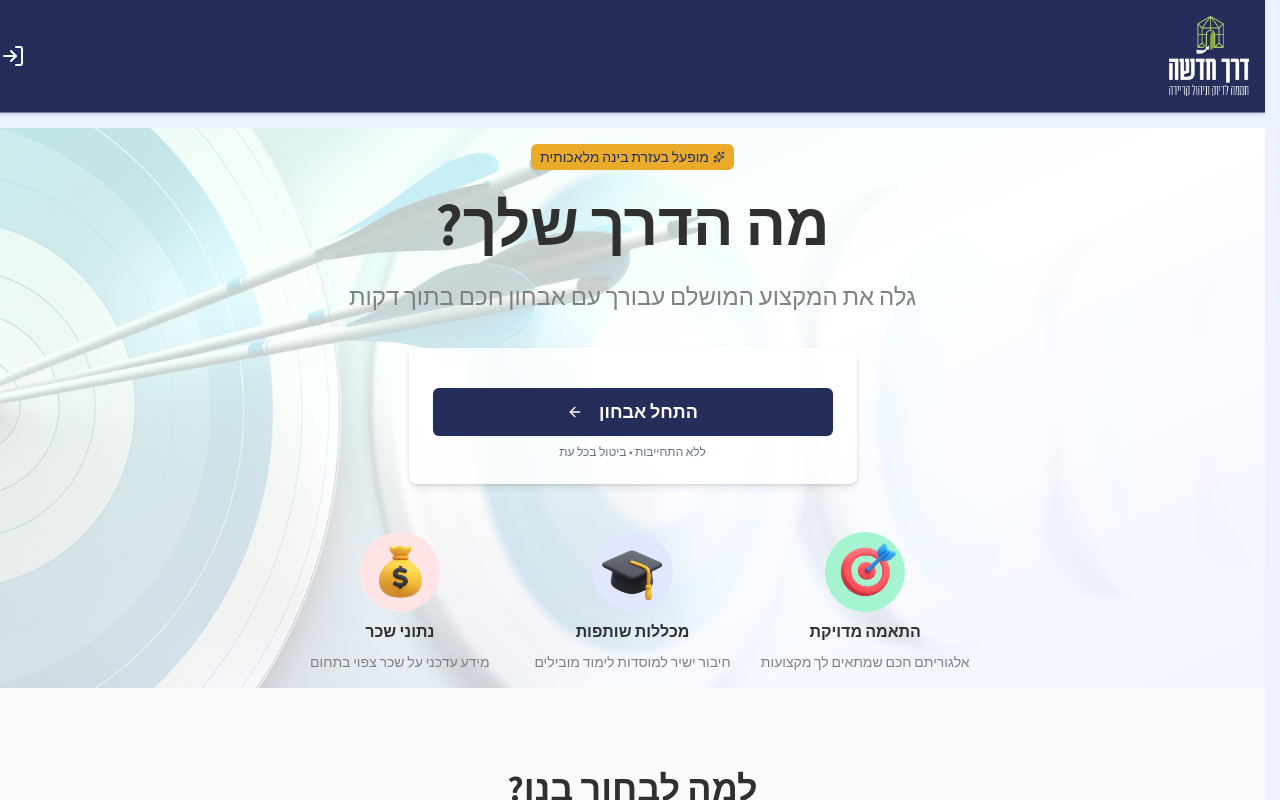
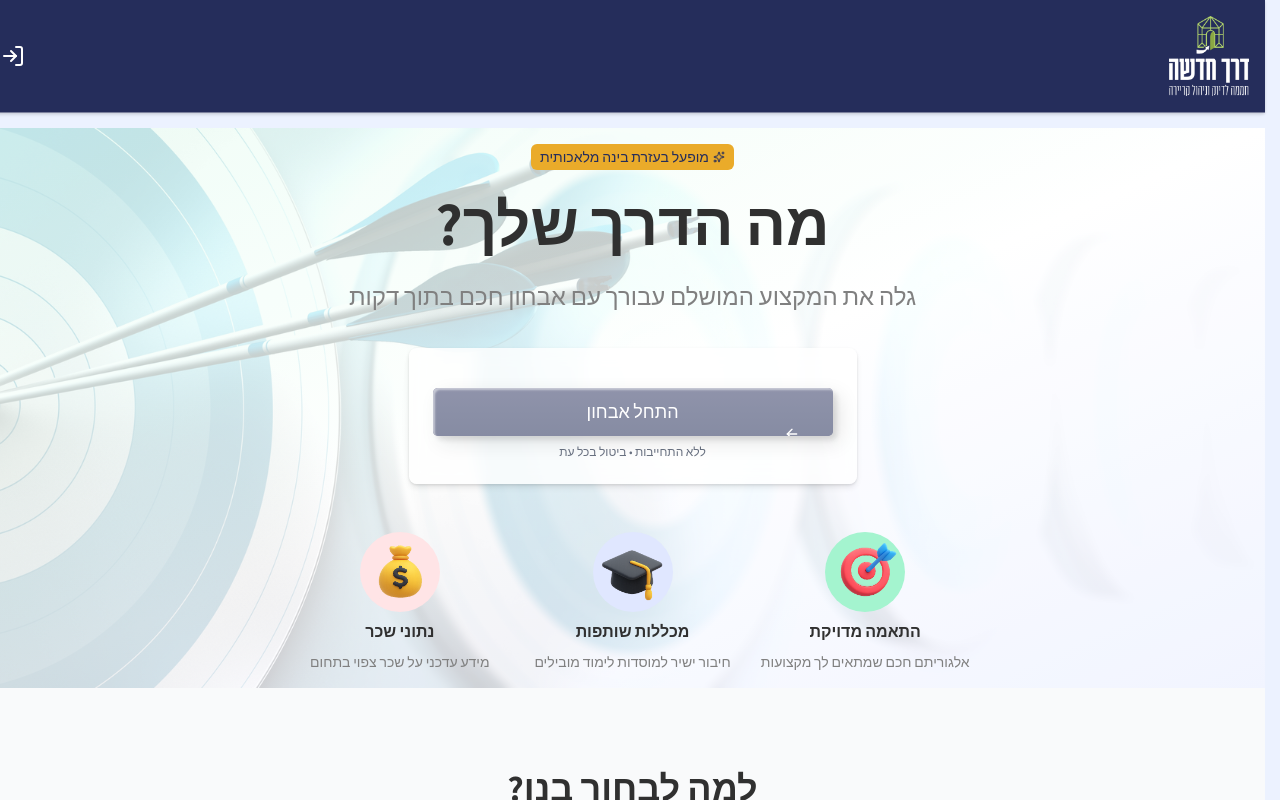
Before and after one commit to daniel-efrat/new-path, a Next.js app: page / in a window 1280 px wide. Shown: the top 800 px of the page. Built offline with nearby package versions, Linux system fonts and the light colour scheme; no server answers.

Commit message:
feat: add custom button styles with shiny animation effect

```diff
--- a/app/globals.css
+++ b/app/globals.css
@@ -11,39 +11,46 @@
   --color-primary-foreground: oklch(0.9978 0.0011 17.1777);
   --color-secondary: oklch(0.7809 0.1509 79.7155);
   --color-secondary-foreground: oklch(0.3161 0.0822 273.3807);
-  --color-muted: oklch(78.85% 0.020 279.44);
+  --color-muted: oklch(78.85% 0.02 279.44);
   --color-muted-foreground: oklch(0.5999 0 0);
-  --color-accent: oklch(0.9310 0 0);
+  --color-accent: oklch(0.931 0 0);
   --color-accent-foreground: oklch(0.2435 0 0);
-  --color-destructive: oklch(0.6271 0.1936 33.3390);
-  --color-destructive-foreground: oklch(1.0000 0 0);
-  --color-border: oklch(78.85% 0.020 279.44);
-  --color-input: oklch(78.85% 0.020 279.44);
+  --color-destructive: oklch(0.6271 0.1936 33.339);
+  --color-destructive-foreground: oklch(1 0 0);
+  --color-border: oklch(78.85% 0.02 279.44);
+  --color-input: oklch(78.85% 0.02 279.44);
   --color-ring: oklch(0.3092 0 0);
   --color-chart-1: oklch(0.4341 0.0392 41.9938);
-  --color-chart-2: oklch(0.9200 0.0651 74.3695);
-  --color-chart-3: oklch(0.9310 0 0);
+  --color-chart-2: oklch(0.92 0.0651 74.3695);
+  --color-chart-3: oklch(0.931 0 0);
   --color-chart-4: oklch(0.9367 0.0523 75.5009);
   --color-chart-5: oklch(0.4338 0.0437 41.6746);
   --color-sidebar: oklch(0.9881 0 0);
   --color-sidebar-foreground: oklch(0.2645 0 0);
-  --color-sidebar-primary: oklch(0.3250 0 0);
+  --color-sidebar-primary: oklch(0.325 0 0);
   --color-sidebar-primary-foreground: oklch(0.9881 0 0);
   --color-sidebar-accent: oklch(0.9761 0 0);
-  --color-sidebar-accent-foreground: oklch(0.3250 0 0);
+  --color-sidebar-accent-foreground: oklch(0.325 0 0);
   --color-sidebar-border: oklch(0.9401 0 0);
   --color-sidebar-ring: oklch(0.7731 0 0);
-  --font-sans: ui-sans-serif, system-ui, -apple-system, BlinkMacSystemFont, 'Segoe UI', Roboto, 'Helvetica Neue', Arial, 'Noto Sans', sans-serif, 'Apple Color Emoji', 'Segoe UI Emoji', 'Segoe UI Symbol', 'Noto Color Emoji';
+  --font-sans: ui-sans-serif, system-ui, -apple-system, BlinkMacSystemFont,
+    "Segoe UI", Roboto, "Helvetica Neue", Arial, "Noto Sans", sans-serif,
+    "Apple Color Emoji", "Segoe UI Emoji", "Segoe UI Symbol", "Noto Color Emoji";
   --font-serif: ui-serif, Georgia, Cambria, "Times New Roman", Times, serif;
-  --font-mono: ui-monospace, SFMono-Regular, Menlo, Monaco, Consolas, "Liberation Mono", "Courier New", monospace;
+  --font-mono: ui-monospace, SFMono-Regular, Menlo, Monaco, Consolas,
+    "Liberation Mono", "Courier New", monospace;
   --radius: 0.5rem;
   --shadow-2xs: 0 1px 3px 0px hsl(0 0% 0% / 0.05);
   --shadow-xs: 0 1px 3px 0px hsl(0 0% 0% / 0.05);
-  --shadow-sm: 0 1px 3px 0px hsl(0 0% 0% / 0.10), 0 1px 2px -1px hsl(0 0% 0% / 0.10);
-  --shadow: 0 1px 3px 0px hsl(0 0% 0% / 0.10), 0 1px 2px -1px hsl(0 0% 0% / 0.10);
-  --shadow-md: 0 1px 3px 0px hsl(0 0% 0% / 0.10), 0 2px 4px -1px hsl(0 0% 0% / 0.10);
-  --shadow-lg: 0 1px 3px 0px hsl(0 0% 0% / 0.10), 0 4px 6px -1px hsl(0 0% 0% / 0.10);
-  --shadow-xl: 0 1px 3px 0px hsl(0 0% 0% / 0.10), 0 8px 10px -1px hsl(0 0% 0% / 0.10);
+  --shadow-sm: 0 1px 3px 0px hsl(0 0% 0% / 0.1),
+    0 1px 2px -1px hsl(0 0% 0% / 0.1);
+  --shadow: 0 1px 3px 0px hsl(0 0% 0% / 0.1), 0 1px 2px -1px hsl(0 0% 0% / 0.1);
+  --shadow-md: 0 1px 3px 0px hsl(0 0% 0% / 0.1),
+    0 2px 4px -1px hsl(0 0% 0% / 0.1);
+  --shadow-lg: 0 1px 3px 0px hsl(0 0% 0% / 0.1),
+    0 4px 6px -1px hsl(0 0% 0% / 0.1);
+  --shadow-xl: 0 1px 3px 0px hsl(0 0% 0% / 0.1),
+    0 8px 10px -1px hsl(0 0% 0% / 0.1);
   --shadow-2xl: 0 1px 3px 0px hsl(0 0% 0% / 0.25);
   --tracking-normal: 0em;
   --spacing: 0.25rem;
@@ -68,3 +75,90 @@ body {
 * {
   box-sizing: border-box;
 }
+
+.custom-btn {
+  color: #fff;
+  border-radius: 5px;
+  padding: 10px 25px;
+  font-weight: 500;
+  cursor: pointer;
+  transition: all 0.3s ease;
+  position: relative;
+  display: inline-block;
+  box-shadow: inset 2px 2px 2px 0px rgba(255, 255, 255, 0.5),
+    7px 7px 20px 0px rgba(0, 0, 0, 0.1), 4px 4px 5px 0px rgba(0, 0, 0, 0.1);
+  outline: none;
+  border: none;
+  background: #252d5b;
+  background: linear-gradient(
+    0deg,
+    rgba(20, 30, 75, 1) 0%,
+    rgba(37, 45, 91, 1) 100%
+  );
+  color: #fff;
+  overflow: hidden;
+}
+
+.custom-btn:hover {
+  background: rgb(0, 3, 255);
+  background: linear-gradient(
+    0deg,
+    rgba(0, 3, 255, 1) 0%,
+    rgba(2, 126, 251, 1) 100%
+  );
+}
+
+.custom-btn {
+  border: none;
+  background: #252d5b;
+  background: linear-gradient(
+    0deg,
+    rgba(20, 30, 75, 1) 0%,
+    rgba(37, 45, 91, 1) 100%
+  );
+  color: #fff;
+  overflow: hidden;
+}
+.custom-btn:hover {
+  text-decoration: none;
+  color: #fff;
+}
+.custom-btn:before {
+  position: absolute;
+  content: "";
+  display: inline-block;
+  top: -180px;
+  left: 0;
+  width: 30px;
+  height: 100%;
+  background-color: #fff;
+  animation: shiny-btn1 3s ease-in-out infinite;
+}
+.custom-btn:hover {
+  opacity: 0.7;
+}
+.custom-btn:active {
+  box-shadow: 4px 4px 6px 0 rgba(255, 255, 255, 0.3),
+    -4px -4px 6px 0 rgba(116, 125, 136, 0.2),
+    inset -4px -4px 6px 0 rgba(255, 255, 255, 0.2),
+    inset 4px 4px 6px 0 rgba(0, 0, 0, 0.2);
+}
+
+@-webkit-keyframes shiny-btn1 {
+  0% {
+    -webkit-transform: scale(0) rotate(45deg);
+    opacity: 0;
+  }
+  80% {
+    -webkit-transform: scale(0) rotate(45deg);
+    opacity: 0.5;
+  }
+  81% {
+    -webkit-transform: scale(4) rotate(45deg);
+    opacity: 1;
+  }
+  100% {
+    -webkit-transform: scale(50) rotate(45deg);
+    opacity: 0;
+  }
+}
--- a/components/homepage/hero-section.tsx
+++ b/components/homepage/hero-section.tsx
@@ -1,23 +1,29 @@
-"use client"
+"use client";
 
-import { Button } from "../../components/ui/button"
-import { Card } from "../../components/ui/card"
-import { Badge } from "../../components/ui/badge"
-import { ArrowLeft, Sparkles, Shield, Clock } from "lucide-react"
-import Link from "next/link"
-import Image from "next/image"
-import { motion, useInView } from "framer-motion"
-import { useRef } from "react"
+import { Button } from "../../components/ui/button";
+import { Card } from "../../components/ui/card";
+import { Badge } from "../../components/ui/badge";
+import { ArrowLeft, Sparkles, Shield, Clock } from "lucide-react";
+import Link from "next/link";
+import Image from "next/image";
+import { motion, useInView } from "framer-motion";
+import { useRef } from "react";
 
-function HeroIcon({ src, alt, bgColor, children, index }: {
+function HeroIcon({
+  src,
+  alt,
+  bgColor,
+  children,
+  index,
+}: {
   src: string;
   alt: string;
   bgColor: string;
   children: React.ReactNode;
   index: number;
 }) {
-  const ref = useRef(null)
-  const isInView = useInView(ref, { once: true, margin: "-100px" })
+  const ref = useRef(null);
+  const isInView = useInView(ref, { once: true, margin: "-100px" });
 
   return (
     <motion.div
@@ -30,10 +36,12 @@ function HeroIcon({ src, alt, bgColor, children, index }: {
         stiffness: 260,
         damping: 20,
         bounce: 0.5,
-        delay: 0.5 + (index * 0.15)  // 0.5s after grid appears + staggered delay
+        delay: 0.5 + index * 0.15, // 0.5s after grid appears + staggered delay
       }}
     >
-      <div className={`w-20 h-20 ${bgColor} rounded-full flex items-center justify-center mx-auto`}>
+      <div
+        className={`w-20 h-20 ${bgColor} rounded-full flex items-center justify-center mx-auto`}
+      >
         <Image
           src={src}
           alt={alt}
@@ -44,21 +52,27 @@ function HeroIcon({ src, alt, bgColor, children, index }: {
       </div>
       {children}
     </motion.div>
-  )
+  );
 }
 
 export function HeroSection() {
-  const badgeRef = useRef(null)
-  const headingRef = useRef(null)
-  const descriptionRef = useRef(null)
-  const cardRef = useRef(null)
-  const gridRef = useRef(null)
+  const badgeRef = useRef(null);
+  const headingRef = useRef(null);
+  const descriptionRef = useRef(null);
+  const cardRef = useRef(null);
+  const gridRef = useRef(null);
 
-  const isBadgeInView = useInView(badgeRef, { once: true, margin: "-100px" })
-  const isHeadingInView = useInView(headingRef, { once: true, margin: "-100px" })
-  const isDescriptionInView = useInView(descriptionRef, { once: true, margin: "-100px" })
-  const isCardInView = useInView(cardRef, { once: true, margin: "-100px" })
-  const isGridInView = useInView(gridRef, { once: true, margin: "-100px" })
+  const isBadgeInView = useInView(badgeRef, { once: true, margin: "-100px" });
+  const isHeadingInView = useInView(headingRef, {
+    once: true,
+    margin: "-100px",
+  });
+  const isDescriptionInView = useInView(descriptionRef, {
+    once: true,
+    margin: "-100px",
+  });
+  const isCardInView = useInView(cardRef, { once: true, margin: "-100px" });
+  const isGridInView = useInView(gridRef, { once: true, margin: "-100px" });
 
   return (
     <section className="mt-8 relative flex items-center justify-center bg-gradient-to-br from-emerald-50 via-white to-indigo-50 p-4">
@@ -69,7 +83,9 @@ export function HeroSection() {
           <motion.div
             ref={badgeRef}
             initial={{ opacity: 0, y: 20 }}
-            animate={isBadgeInView ? { opacity: 1, y: 0 } : { opacity: 0, y: 20 }}
+            animate={
+              isBadgeInView ? { opacity: 1, y: 0 } : { opacity: 0, y: 20 }
+            }
             transition={{ duration: 0.5, delay: 0.1 }}
           >
             <Badge variant="secondary" className="text-sm font-medium">
@@ -81,7 +97,9 @@ export function HeroSection() {
           <motion.h1
             ref={headingRef}
             initial={{ opacity: 0, y: 20 }}
-            animate={isHeadingInView ? { opacity: 1, y: 0 } : { opacity: 0, y: 20 }}
+            animate={
+              isHeadingInView ? { opacity: 1, y: 0 } : { opacity: 0, y: 20 }
+            }
             transition={{ duration: 0.5, delay: 0.2 }}
             className="text-4xl md:text-6xl font-bold text-foreground leading-tight"
           >
@@ -91,7 +109,9 @@ export function HeroSection() {
           <motion.p
             ref={descriptionRef}
             initial={{ opacity: 0, y: 20 }}
-            animate={isDescriptionInView ? { opacity: 1, y: 0 } : { opacity: 0, y: 20 }}
+            animate={
+              isDescriptionInView ? { opacity: 1, y: 0 } : { opacity: 0, y: 20 }
+            }
             transition={{ duration: 0.5, delay: 0.3 }}
             className="text-xl md:text-2xl text-muted-foreground max-w-2xl mx-auto leading-relaxed"
           >
@@ -107,13 +127,12 @@ export function HeroSection() {
         >
           <Card className="max-w-md mx-auto p-6 shadow-lg border-0 bg-white/80 backdrop-blur-sm">
             <div className="space-y-4">
-              <div className="flex items-center justify-center space-x-4 space-x-reverse text-sm text-muted-foreground">
-              </div>
+              <div className="flex items-center justify-center space-x-4 space-x-reverse text-sm text-muted-foreground"></div>
 
               <Link href="/dashboard">
                 <Button
                   size="lg"
-                  className="w-full text-lg font-semibold h-12 bg-primary hover:bg-secondary"
+                  className="w-full text-lg font-semibold h-12 bg-primary hover:bg-secondary custom-btn"
                 >
                   התחל אבחון
                   <ArrowLeft className="w-5 h-5 mr-2" />
@@ -134,21 +153,36 @@ export function HeroSection() {
           transition={{ duration: 0.5, delay: 0.5 }}
           className="grid grid-cols-1 md:grid-cols-3 gap-6 max-w-3xl mx-auto mt-12"
         >
-          <HeroIcon src="/icons/target.png" alt="Target icon" bgColor="bg-emerald-200" index={0}>
+          <HeroIcon
+            src="/icons/target.png"
+            alt="Target icon"
+            bgColor="bg-emerald-200"
+            index={0}
+          >
             <h3 className="font-semibold text-foreground">התאמה מדויקת</h3>
             <p className="text-sm text-muted-foreground">
               אלגוריתם חכם שמתאים לך מקצועות
             </p>
           </HeroIcon>
 
-          <HeroIcon src="/icons/cap.png" alt="Graduation cap icon" bgColor="bg-indigo-100" index={1}>
+          <HeroIcon
+            src="/icons/cap.png"
+            alt="Graduation cap icon"
+            bgColor="bg-indigo-100"
+            index={1}
+          >
             <h3 className="font-semibold text-foreground">מכללות שותפות</h3>
             <p className="text-sm text-muted-foreground">
               חיבור ישיר למוסדות לימוד מובילים
             </p>
           </HeroIcon>
 
-          <HeroIcon src="/icons/money.png" alt="Money icon" bgColor="bg-rose-100" index={2}>
+          <HeroIcon
+            src="/icons/money.png"
+            alt="Money icon"
+            bgColor="bg-rose-100"
+            index={2}
+          >
             <h3 className="font-semibold text-foreground">נתוני שכר</h3>
             <p className="text-sm text-muted-foreground">
               מידע עדכני על שכר צפוי בתחום
@@ -157,5 +191,5 @@ export function HeroSection() {
         </motion.div>
       </div>
     </section>
-  )
+  );
 }
```
Also changed, not shown: 1 other file (tests, documents, lock files or other folders).
